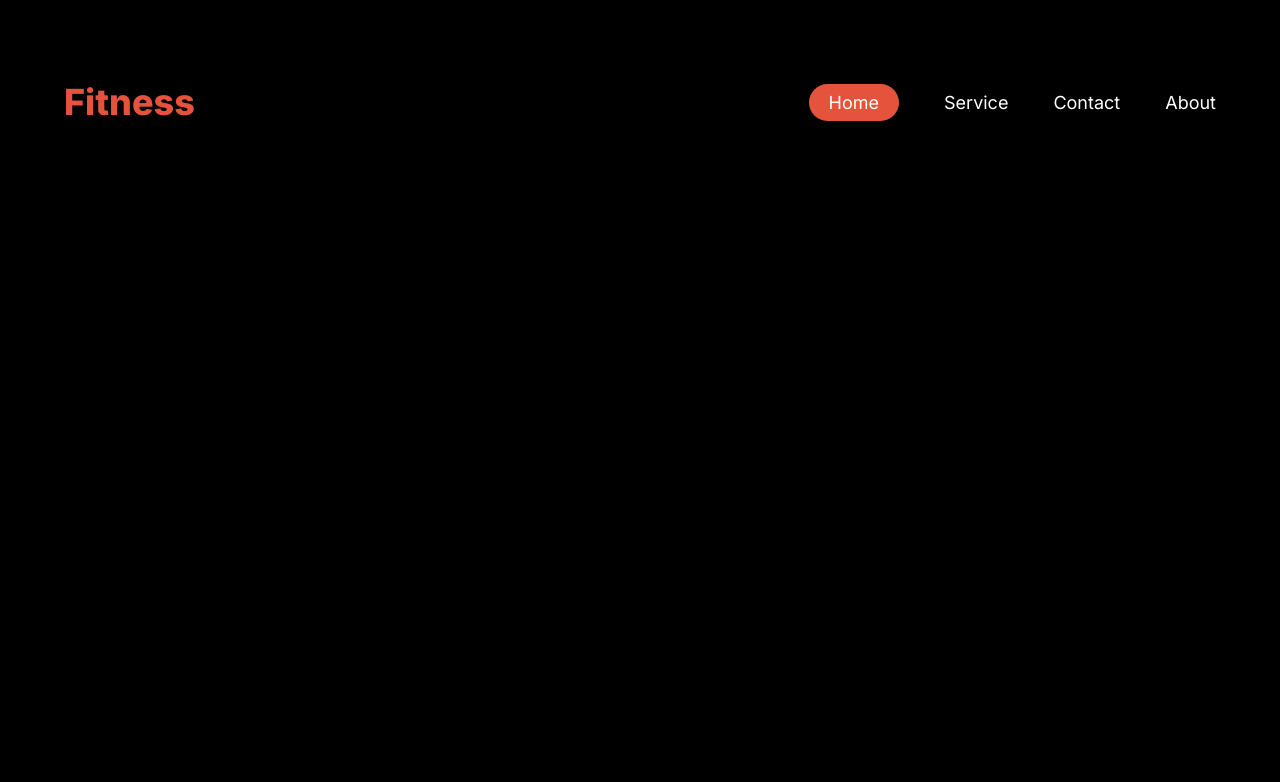
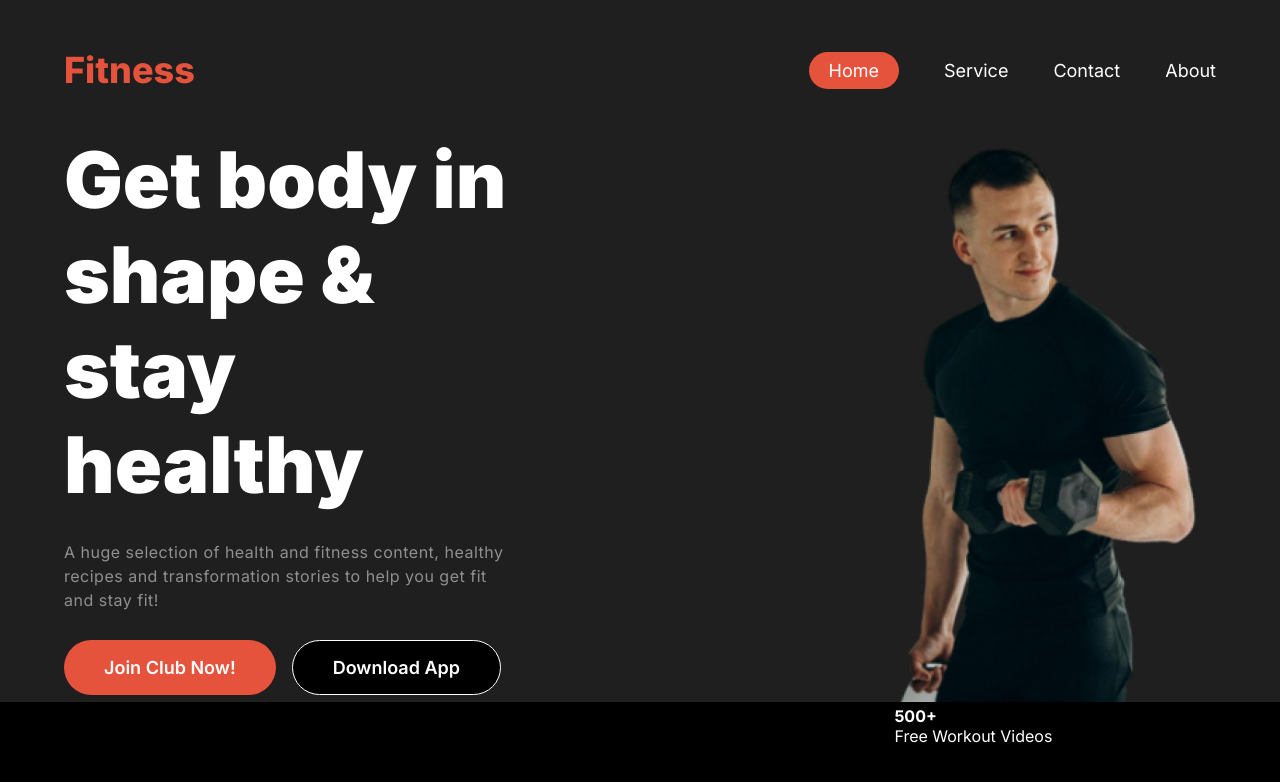
Before and after one commit to joynul24/Fitness-Website, a plain HTML site: page index.html in a window 1280 px wide. Drawn offline with Linux system fonts and the light colour scheme.

Commit message:
added banner content

```diff
--- a/index.html
+++ b/index.html
@@ -4,11 +4,13 @@
     <meta charset="UTF-8">
     <meta name="viewport" content="width=device-width, initial-scale=1.0">
     <title>Fitness Website</title>
+    <!-- font-Awsome kits -->
+    <script src="https://kit.fontawesome.com/44c614560c.js" crossorigin="anonymous"></script>
     <link rel="stylesheet" href="styles/style.css">
 </head>
 <body class="font-inter body-color">
     <!-- header part start -->
-    <header>
+    <header class="header">
         <!-- navber section -->
          <nav class="navber">
             <h3 class="nav-title color-primary">Fitness</h3>
@@ -17,10 +19,32 @@
                 <p>Service</p>
                 <p>Contact</p>
                 <p>About</p>
+                <span class="nav-menu-icon"><i class="fa-solid fa-bars"></i></span>
             </div>
          </nav>
          <!-- Banner section -->
-          <div class="banner"></div>
+          <div class="banner">
+            <div class="banner-content">
+                <div class="banner-text">
+                    <h2 class="banner-title">
+                        Get body in <span id="shape">shape</span> & stay healthy
+                    </h2>
+                    <p class="common-description">A huge selection of health and fitness content, healthy recipes and transformation stories to help you get fit and stay fit!</p>
+                    <div class="banner-btns">
+                        <button class="btn-primary">Join Club Now!</button>
+                        <button id="download-btn" class="btn-primary">Download App</button>
+                    </div>
+                </div>
+            </div>
+            <!-- Banner img -->
+             <div class="banner-img">
+                <img src="images/banner-img.png" alt="fitness banner img">
+                <div class="workout-video">
+                    <h4>500+</h4>
+                    <p>Free Workout Videos</p>
+                </div>
+             </div>
+          </div>
     </header>
     <!-- main part start -->
     <main></main>
--- a/styles/style.css
+++ b/styles/style.css
@@ -2,7 +2,7 @@
 
 /* shared styles */
 
-*{
+* {
     margin: 0;
     /* padding: 0; */
 }
@@ -16,18 +16,43 @@
     color: #fff;
 }
 
-.color-primary{
+.color-primary {
     color: #E6533C;
+}
+
+.btn-primary {
+    background-color: #E6533C;
+    color: #fff;
+    font-size: 18px;
+    font-weight: 600;
+    padding: 16px 40px;
+    border: none;
+    border-radius: 42px;
+    cursor: pointer;
+    font-family: "Inter", sans-serif;
+}
+
+.common-description {
+    font-size: 1rem;
+    font-weight: 400;
+    line-height: 24px;
+    letter-spacing: 0.5px;
+    color: #FFFFFF80;
 }
 
 
 /* navber related styles */
+.header {
+    background-color: #1F1F1F;
+    padding-top: 3rem;
+}
+
 .navber {
     display: flex;
     justify-content: space-between;
     align-items: center;
     max-width: 90%;
-    margin: 5rem auto;
+    margin: 0 auto;
 }
 
 .navber .nav-title {
@@ -49,3 +74,61 @@
     border-radius: 46px;
     color: #fff;
 }
+
+/* nan menu icons */
+.nav-menu-icon {
+    display: none;
+}
+
+
+/* banner related styles */
+
+.banner {
+    display: flex;
+    justify-content: space-between;
+    gap: 80px;
+    max-width: 90%;
+    margin: 0 auto;
+    margin-top: 32px;
+}
+
+.banner-content {
+    width: 70%;
+    display: flex;
+    align-items: center;
+}
+
+.banner-text {
+    width: 60%;
+}
+
+.banner-title {
+    font-size: 4.875rem;
+    font-weight: 900;
+    margin-bottom: 28px;
+}
+
+/* #shape {
+
+} */
+
+.banner-img {
+    width: 30%;
+}
+
+.banner-img img {
+    width: 100%;
+    height: 100%;
+}
+
+.banner-btns {
+    display: flex;
+    gap: 1rem;
+    margin-top: 28px;
+}
+
+/* banner download btn */
+#download-btn {
+    background-color: #000000;
+    border: 1px solid #fff;
+}
```
Also changed, not shown: images/banner-img.png (renamed from images/Images 2.png).
